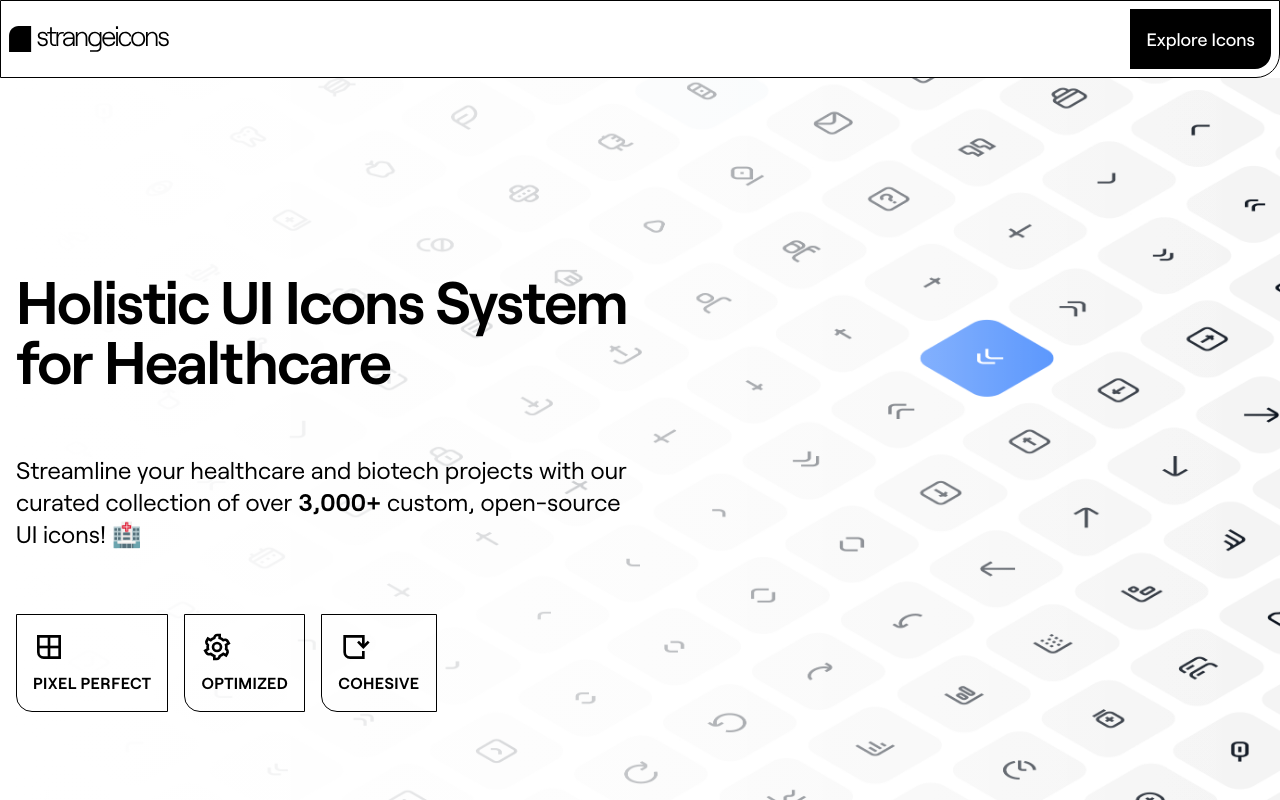
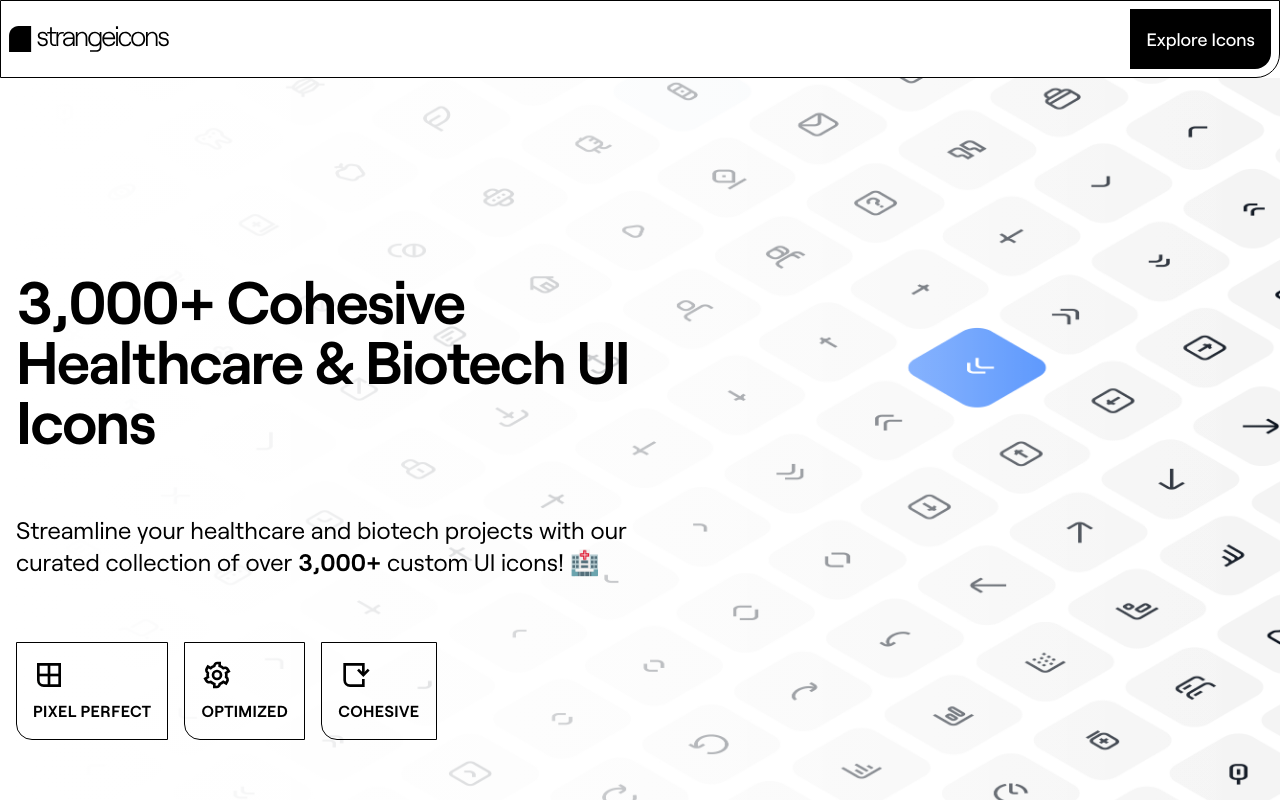
Before and after one commit to indigoscipio/strange-icons, a Next.js app: page / in a window 1280 px wide. Shown: the top 800 px of the page. Built offline with nearby package versions, Linux system fonts and the light colour scheme; no server answers.

Commit message:
hero header naming edit

```diff
--- a/components/Hero.jsx
+++ b/components/Hero.jsx
@@ -4,11 +4,11 @@ const Hero = () => {
       <div className="container px-4 md:mx-auto py-24 lg:py-48 md:py-64">
         <div className="w-full sm:w-1/2 flex flex-col gap-10 lg:gap-16 items-left text-left">
           <h1 className="text-4xl md:text-6xl font-semibold tracking-tight">
-            Holistic UI Icons System for Healthcare
+            3,000+ Cohesive Healthcare & Biotech UI Icons
           </h1>
           <p className="text-xl  md:text-2xl font-normal">
             Streamline your healthcare and biotech projects with our curated
-            collection of over <b>3,000+</b> custom, open-source UI icons! 🏥
+            collection of over <b>3,000+</b> custom UI icons! 🏥
           </p>
           <ul className="flex flex-wrap flex-row flex-wrap gap-4 uppercase font-semibold tracking-wide text-md">
             <li className="border border-black p-4 rounded-bl-2xl mb-2">
```
